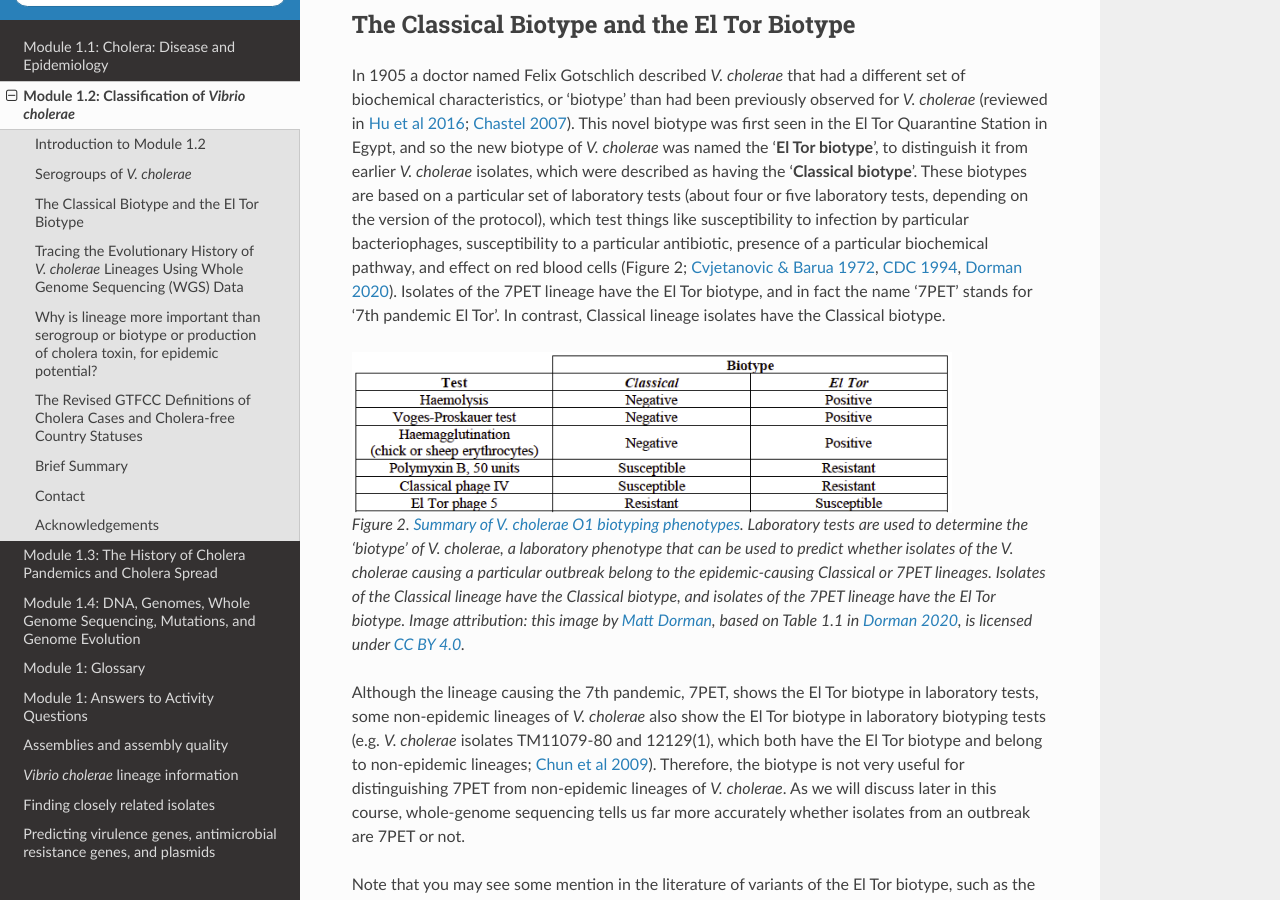
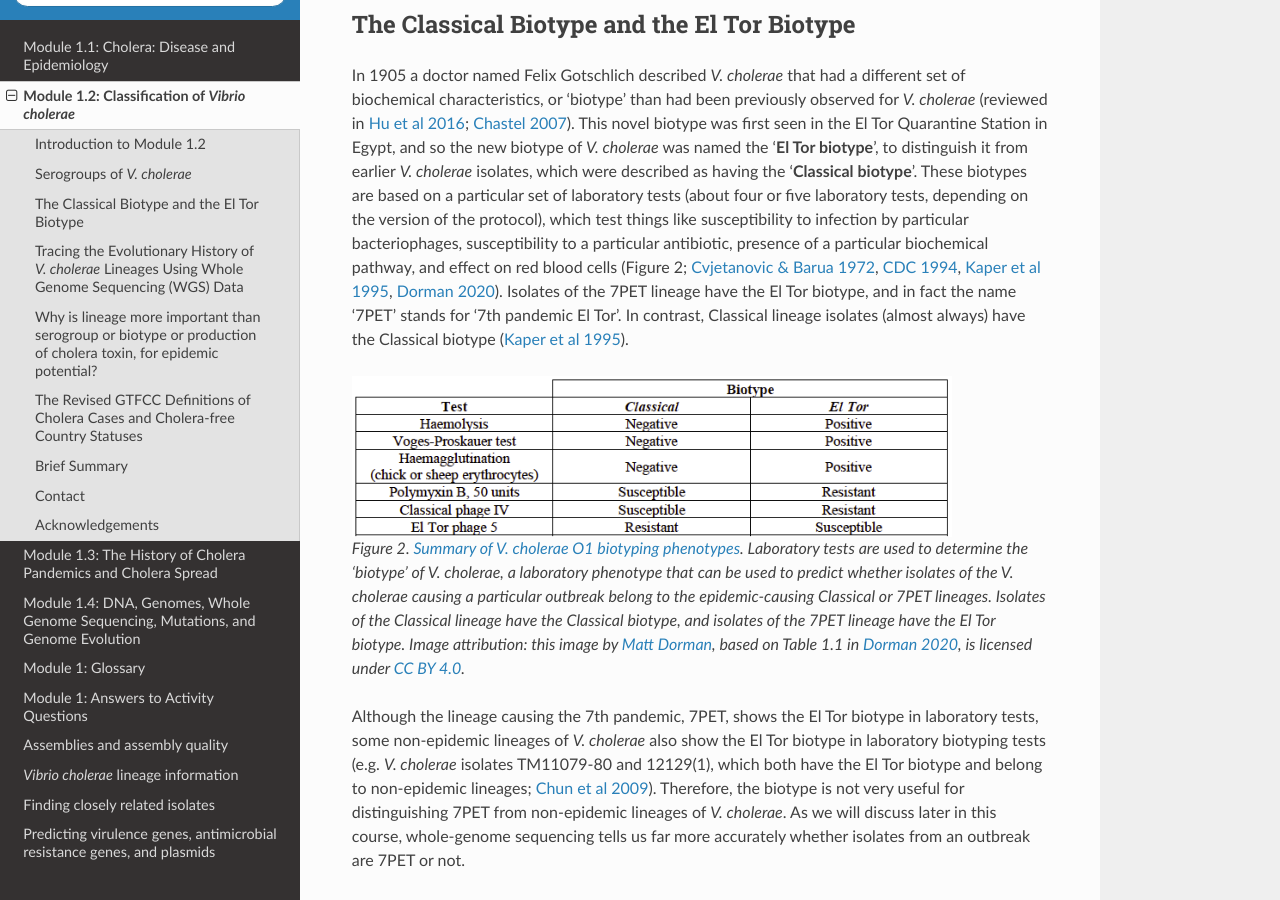
Before and after one commit to avrilcoghlan/cholerabook, a Sphinx documentation site: the page built from docs/source/vibriogenomes2.rst, in a window 1280 px wide and 900 px high, scrolled down 2116 px. Built offline with Sphinx 7.4.7 and the Read the Docs theme 2.0.0, drawn with Linux system fonts in a browser that asks for light colours.

Commit message:
Update vibriogenomes2.rst

```diff
--- a/docs/source/vibriogenomes2.rst
+++ b/docs/source/vibriogenomes2.rst
@@ -96,9 +96,9 @@ and so the new biotype of *V. cholerae* was named the '**El Tor biotype**', to d
 described as having the '**Classical biotype**'.
 These biotypes are based on a particular set of laboratory tests (about four
 or five laboratory tests, depending on the version of the protocol), which test things like susceptibility to infection by particular bacteriophages,
-susceptibility to a particular antibiotic, presence of a particular biochemical pathway, and effect on red blood cells (Figure 2; `Cvjetanovic & Barua 1972`_, `CDC 1994`_, `Dorman 2020`_).
+susceptibility to a particular antibiotic, presence of a particular biochemical pathway, and effect on red blood cells (Figure 2; `Cvjetanovic & Barua 1972`_, `CDC 1994`_, `Kaper et al 1995`_, `Dorman 2020`_).
 Isolates of the 7PET lineage have the El Tor biotype, and in fact the name '7PET' stands for '7th pandemic El Tor'.
-In contrast, Classical lineage isolates have the Classical biotype.
+In contrast, Classical lineage isolates (almost always) have the Classical biotype (`Kaper et al 1995`_).
 
 .. _Hu et al 2016: https://pubmed.ncbi.nlm.nih.gov/27849586/
 
@@ -109,6 +109,8 @@ In contrast, Classical lineage isolates have the Classical biotype.
 .. _Chastel 2007: https://www.biusante.parisdescartes.fr/sfhm/hsm/HSMx2007x041x001/HSMx2007x041x001x0071.pdf
 
 .. _Cvjetanovic & Barua 1972: https://pubmed.ncbi.nlm.nih.gov/4561957/
+
+.. _Kaper et al 1995: https://pubmed.ncbi.nlm.nih.gov/7704895/
 
 .. figure:: Biotype.png
   :width: 600
```
